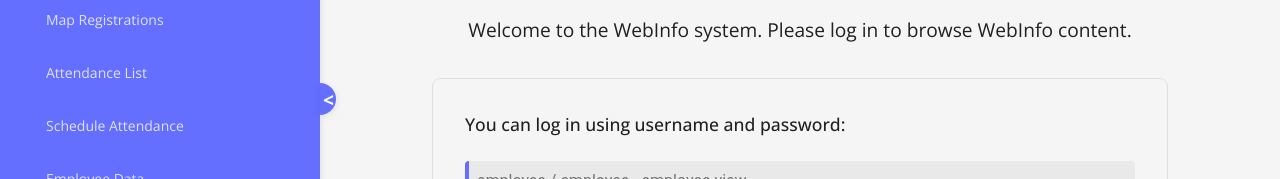
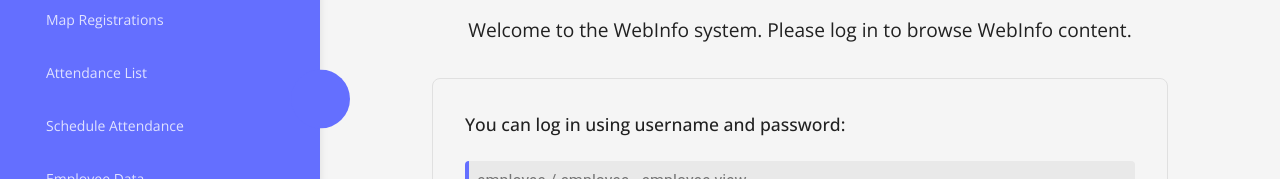
Before and after one commit to dominPS/Webinfo2, a React (Vite) app: page / in a window 1280 px wide. Shown: the part 301-480 px from the top of the page. Built offline with nearby package versions, Linux system fonts and the light colour scheme.

Commit message:
Replace sidebar collapse button with circular SVG button

```diff
--- a/src/features/navigation/Sidebar.tsx
+++ b/src/features/navigation/Sidebar.tsx
@@ -109,33 +109,44 @@ const LogoutButton = styled.button`
 const CollapseButton = styled.button`
   position: absolute;
   top: 50%;
-  right: -16px;
+  right: -29.5px;
   transform: translateY(-50%);
-  width: 16px;
-  height: 32px;
-  background: ${props => props.theme.colors.primary};
+  width: 59px;
+  height: 59px;
+  background: transparent;
   border: none;
-  border-radius: 0 16px 16px 0;
-  box-shadow: 0 2px 8px rgba(0,0,0,0.08);
   display: flex;
   align-items: center;
-  justify-content: flex-end;
+  justify-content: center;
   cursor: pointer;
   z-index: 2000;
-  transition: background 0.2s;
   padding: 0;
+  transition: transform 0.3s ease;
+
   &:hover {
-    background: ${props => props.theme.colors.primary};
+    transform: translateY(-50%) scale(1.05);
+  }
+
+  &:active {
+    transform: translateY(-50%) scale(0.95);
+  }
+
+  svg {
+    width: 59px;
+    height: 59px;
   }
 `;
 
 const CollapseIcon = styled.span`
   display: block;
   color: white;
-  font-size: 1.2rem;
+  font-size: 1.5rem;
   font-weight: bold;
-  margin-right: 2px;
+  position: absolute;
   user-select: none;
+  left: 50%;
+  top: 50%;
+  transform: translate(-50%, -50%);
 `;
 
 const CollapsedSidebarContainer = styled(SidebarContainer)`
@@ -218,21 +229,25 @@ export const Sidebar: React.FC = () => {
   return (
     <>
       {collapsed ? (
-        <CollapsedSidebarContainer>
-          <SidebarHeader className="logo" style={{ justifyContent: 'center', padding: 0, marginBottom: 0, height: '80px' }}>
+        <CollapsedSidebarContainer>          <SidebarHeader className="logo" style={{ justifyContent: 'center', padding: 0, marginBottom: 0, height: '80px' }}>
             <Logo onlyIcon />
           </SidebarHeader>
           <CollapseButton onClick={() => setCollapsed(false)} title={t('navigation.expandSidebar')}>
-            <CollapseIcon>{'>'}</CollapseIcon>
+            <svg width="59" height="59" viewBox="0 0 59 59" fill="none" xmlns="http://www.w3.org/2000/svg">
+              <circle cx="29.5" cy="29.5" r="29.5" fill="#646FFF"/>
+              <CollapseIcon>{'>'}</CollapseIcon>
+            </svg>
           </CollapseButton>
         </CollapsedSidebarContainer>
       ) : (
-        <SidebarContainer>
-          <SidebarHeader>
+        <SidebarContainer>          <SidebarHeader>
             <Logo />
           </SidebarHeader>
           <CollapseButton onClick={() => setCollapsed(true)} title={t('navigation.collapseSidebar')}>
-            <CollapseIcon>{'<'}</CollapseIcon>
+            <svg width="59" height="59" viewBox="0 0 59 59" fill="none" xmlns="http://www.w3.org/2000/svg">
+              <circle cx="29.5" cy="29.5" r="29.5" fill="#646FFF"/>
+              <CollapseIcon>{'<'}</CollapseIcon>
+            </svg>
           </CollapseButton>
           <NavContainer>
             {navigationItems.map((item) => (
```
